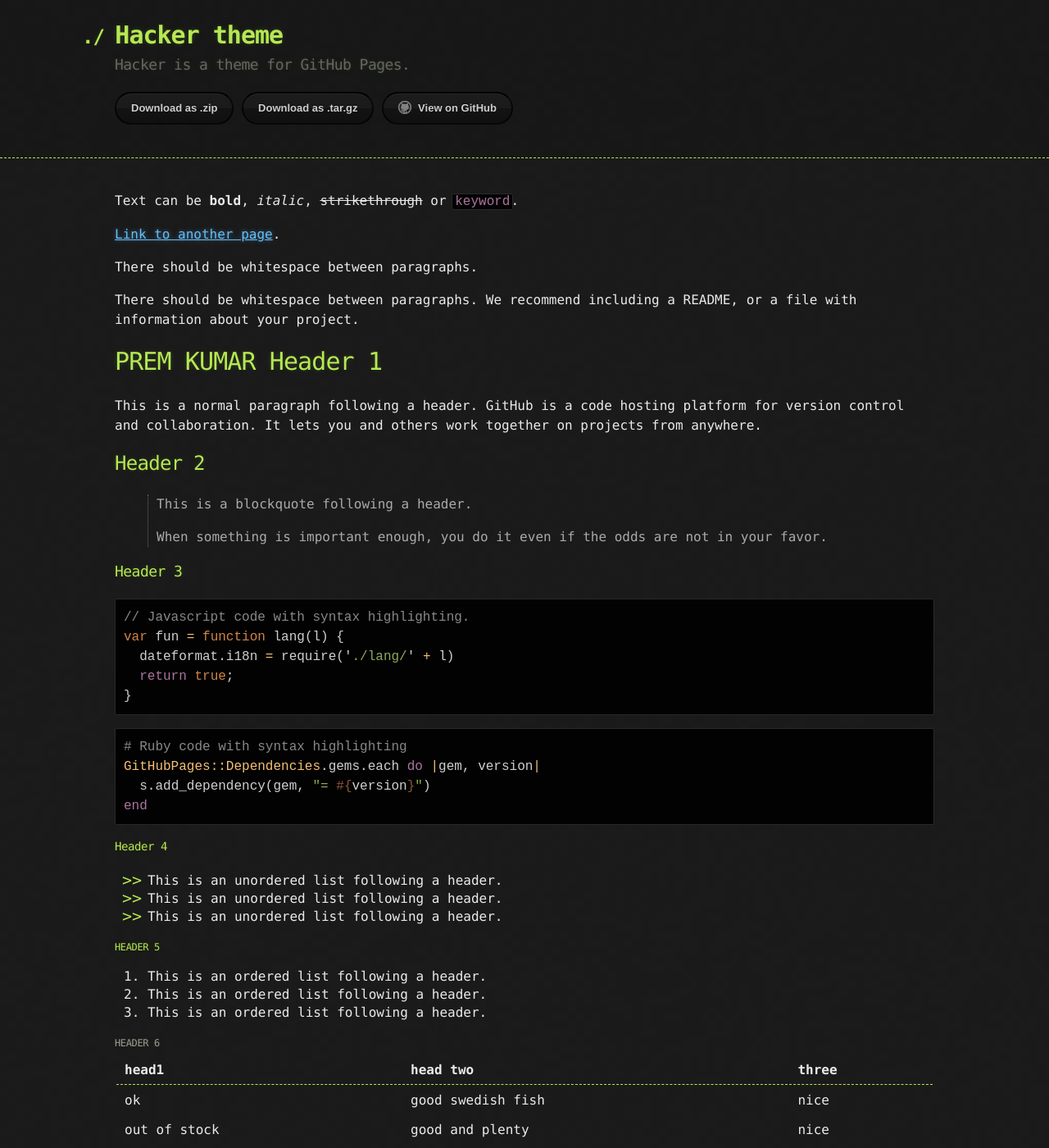
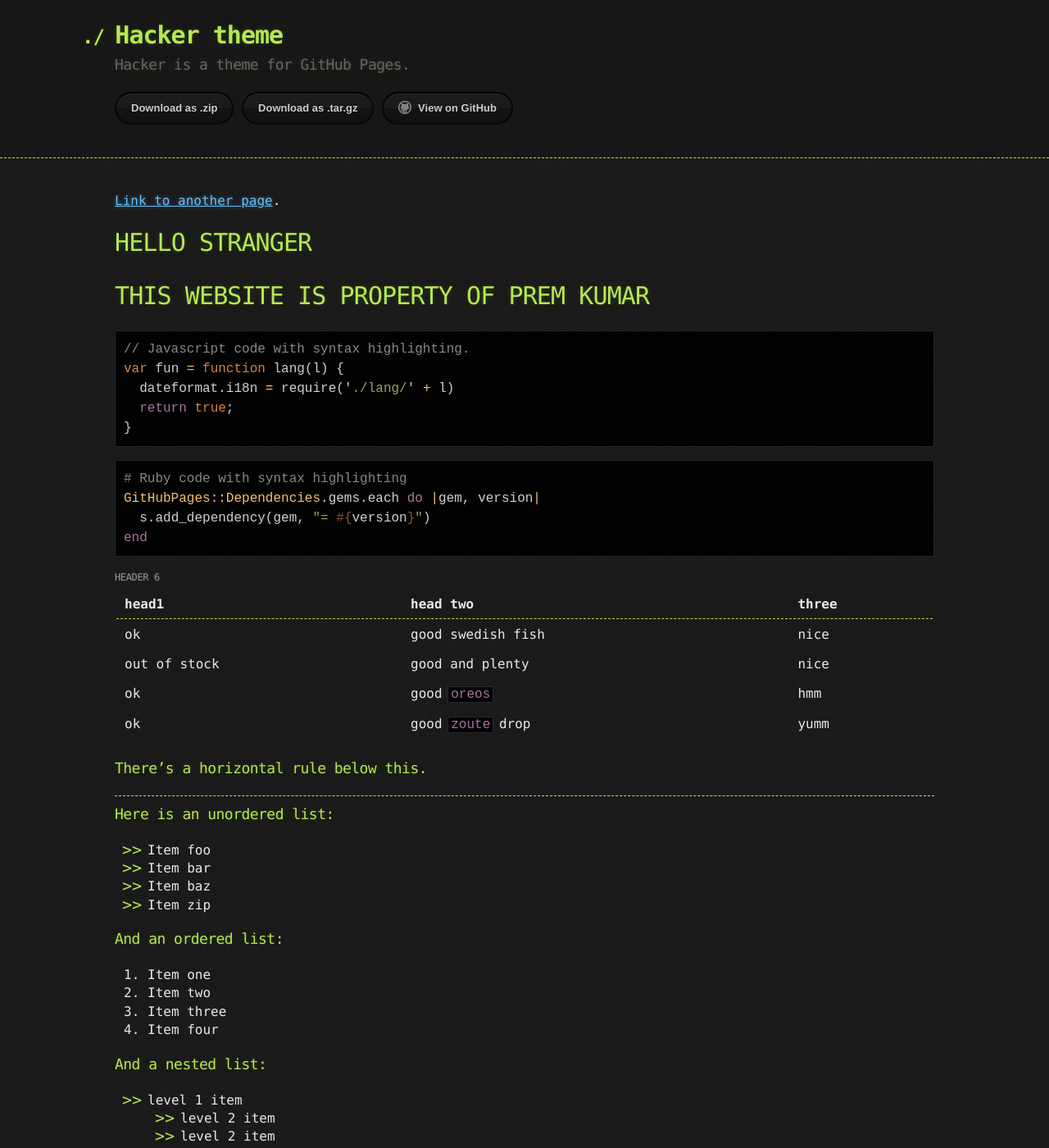
Before and after one commit to PremTechN/premtechn.github.io, a Jekyll site: the page built from index.md, in a window 1280 px wide and 1400 px high. Shown: the whole window at 82% size. Built offline with Jekyll 4.4.1, drawn with Linux system fonts in a browser that asks for light colours.

Commit message:
Update index.md

````diff
--- a/index.md
+++ b/index.md
@@ -2,25 +2,13 @@
 layout: default
 ---
 
-Text can be **bold**, _italic_, ~~strikethrough~~ or `keyword`.
+
 
 [Link to another page](./another-page.html).
+# HELLO STRANGER
+# THIS WEBSITE IS PROPERTY OF PREM KUMAR
 
-There should be whitespace between paragraphs.
 
-There should be whitespace between paragraphs. We recommend including a README, or a file with information about your project.
-
-# PREM KUMAR Header 1
-
-This is a normal paragraph following a header. GitHub is a code hosting platform for version control and collaboration. It lets you and others work together on projects from anywhere.
-
-## Header 2
-
-> This is a blockquote following a header.
->
-> When something is important enough, you do it even if the odds are not in your favor.
-
-### Header 3
 
 ```js
 // Javascript code with syntax highlighting.
@@ -37,17 +25,6 @@
 end
 ```
 
-#### Header 4
-
-*   This is an unordered list following a header.
-*   This is an unordered list following a header.
-*   This is an unordered list following a header.
-
-##### Header 5
-
-1.  This is an ordered list following a header.
-2.  This is an ordered list following a header.
-3.  This is an ordered list following a header.
 
 ###### Header 6
 
````
